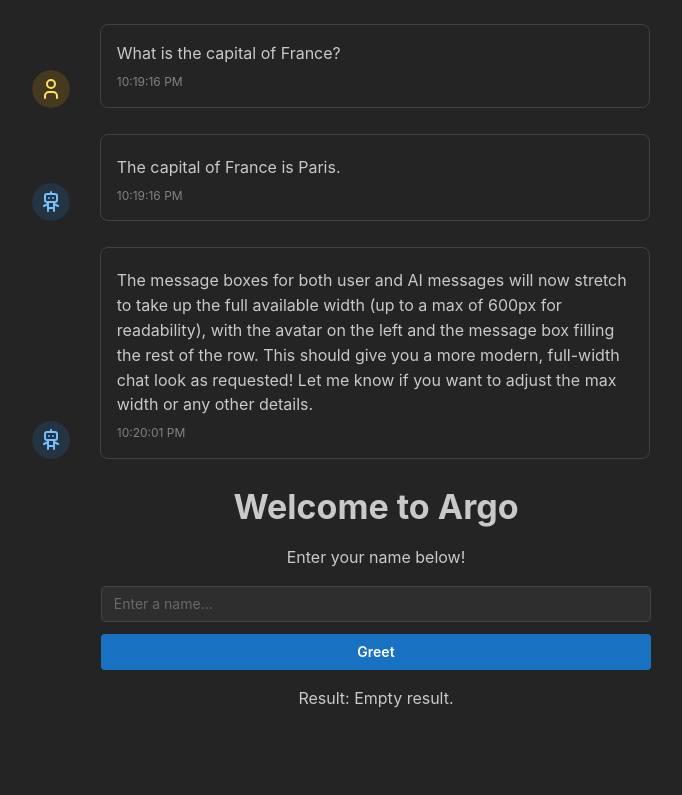
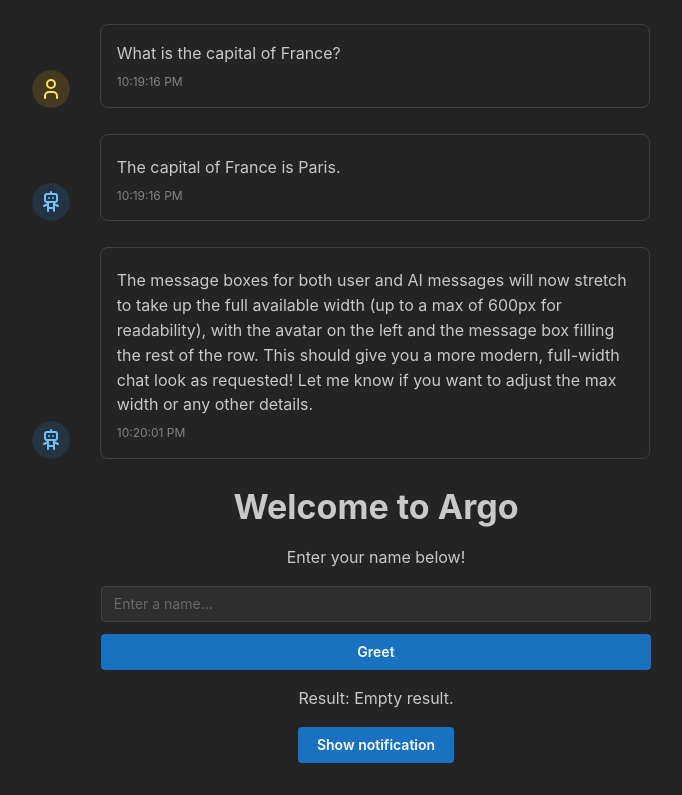
Before and after one commit to leonidas1712/argo, a React (Vite) app: page / in a window 1280 px wide. Shown: the part 275-1070 px from the top of the page, without its empty margins (264-946 px from the left). Before the commit the page ends 1018 px from the top, so only its background shows below. Built offline with nearby package versions, Linux system fonts and the light colour scheme.

Commit message:
add mantine notifications

```diff
--- a/package.json
+++ b/package.json
@@ -12,6 +12,7 @@
   "dependencies": {
     "@mantine/core": "^8.0.0",
     "@mantine/hooks": "^8.0.0",
+    "@mantine/notifications": "^8.0.0",
     "@tabler/icons-react": "^3.31.0",
     "@tauri-apps/api": "^2",
     "@tauri-apps/plugin-opener": "^2",
--- a/src/App.tsx
+++ b/src/App.tsx
@@ -1,6 +1,7 @@
 import { useState } from "react";
 import { invoke } from "@tauri-apps/api/core";
 import "@mantine/core/styles.css";
+import { notifications } from "@mantine/notifications";
 
 import {
   Container,
@@ -86,6 +87,18 @@
         ) : (
           <Text>Result: {result.length > 0 ? result : "Empty result."}</Text>
         )}
+
+        <Button
+          onClick={() =>
+            notifications.show({
+              title: "Default notification",
+              message: "Do not forget to star Mantine on GitHub! 🌟",
+              color: "red",
+            })
+          }
+        >
+          Show notification
+        </Button>
       </Stack>
     </Container>
   );
--- a/src/main.tsx
+++ b/src/main.tsx
@@ -2,10 +2,14 @@
 import ReactDOM from "react-dom/client";
 import App from "./App";
 import { MantineProvider } from "@mantine/core";
+import { Notifications } from "@mantine/notifications";
+
+import "@mantine/notifications/styles.css";
 
 ReactDOM.createRoot(document.getElementById("root") as HTMLElement).render(
   <React.StrictMode>
     <MantineProvider defaultColorScheme="dark">
+      <Notifications />
       <App />
     </MantineProvider>
   </React.StrictMode>
```
Also changed, not shown: 1 other file (tests, documents, lock files or other folders).
